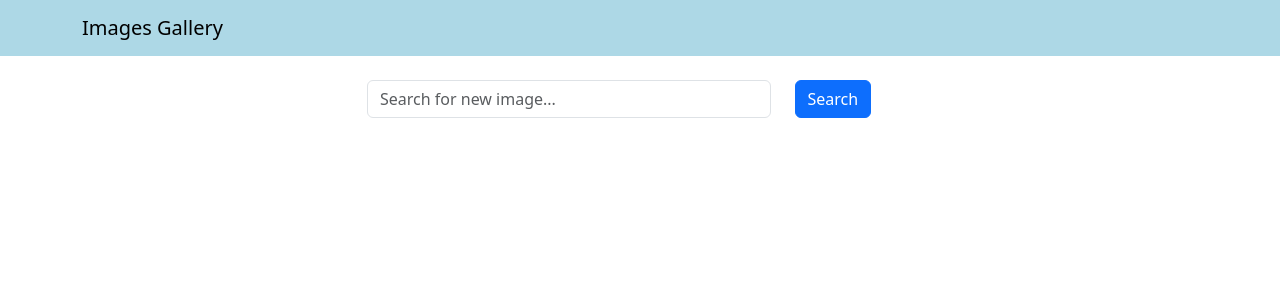
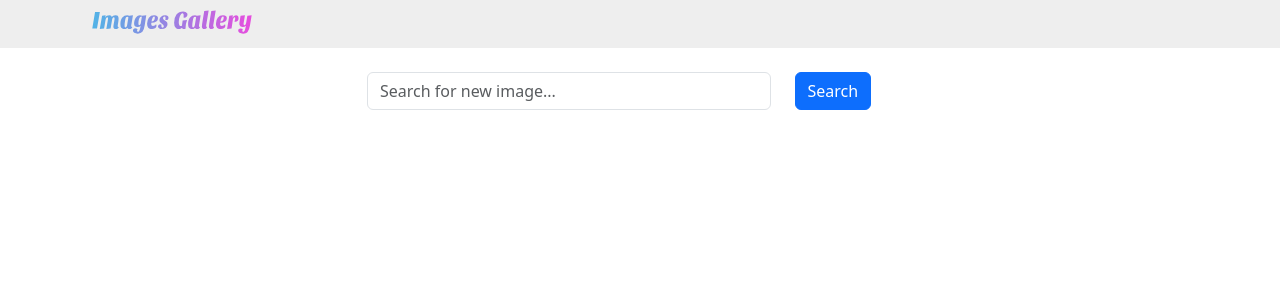
Before and after one commit to JatinKumarMadaan/images-gallary, a React (Create React App) app in the folder frontend/: page / in a window 1280 px wide. Shown: the top 300 px of the page. Built offline with nearby package versions, Linux system fonts and the light colour scheme.

Commit message:
added text logo

```diff
--- a/frontend/src/components/Header.js
+++ b/frontend/src/components/Header.js
@@ -1,6 +1,6 @@
 import React from "react";
 import { Navbar, Container } from "react-bootstrap";
-
+import {ReactComponent as Logo} from "../images/logo.svg";
 /*
 const Header=(props)=>{
   const {title}=props;
@@ -13,14 +13,14 @@
 */
 
 const navbarStyle = {
-  backgroundColor: "lightblue",
+  backgroundColor: "#eeeeee",
 };
 
 const Header = ({ title }) => {
   return (
     <Navbar style={navbarStyle} data-bs-theme="light">
       <Container>
-        <Navbar.Brand href="/">{title}</Navbar.Brand>
+        <Logo style={{maxWidth:'12rem',maxHeight:'2rem'}}/>
       </Container>
     </Navbar>
   );
```
Also changed, not shown: frontend/src/images/logo.svg (added).
